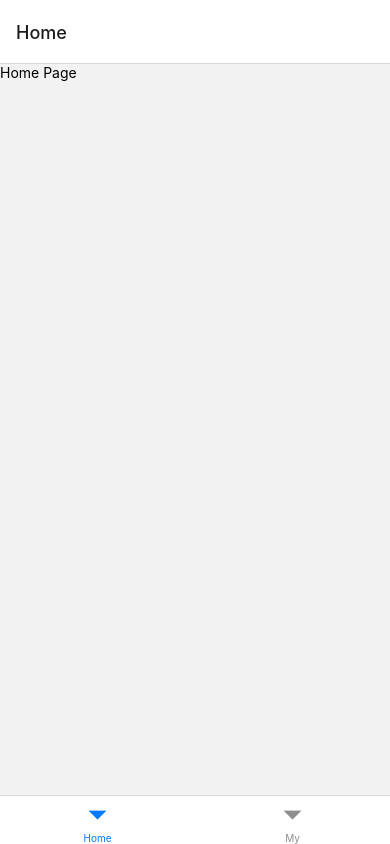
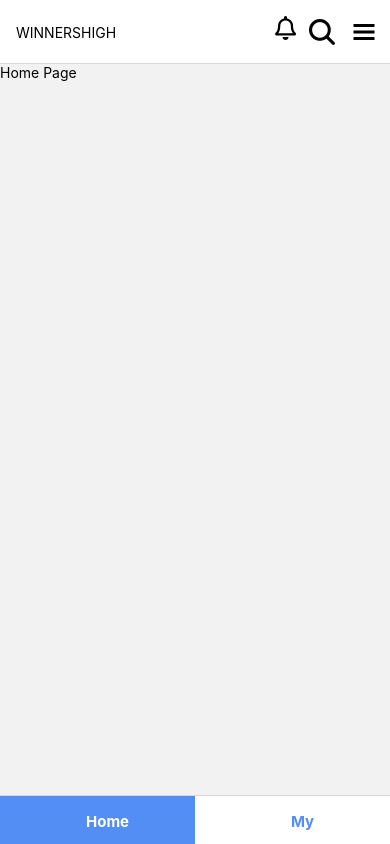
Before and after one commit to PicKey-devs/winners-high-app-rn, a React Native app: screen /Home in a window 390 px wide. Built offline with nearby package versions, Linux system fonts and the light colour scheme.

Commit message:
feat: header, buttom navi

```diff
--- a/package.json
+++ b/package.json
@@ -20,7 +20,8 @@
     "react-native-gesture-handler": "~2.9.0",
     "react-native-reanimated": "~2.14.4",
     "react-native-safe-area-context": "4.5.0",
-    "react-native-screens": "~3.20.0"
+    "react-native-screens": "~3.20.0",
+    "styled-components": "^5.3.9"
   },
   "devDependencies": {
     "@babel/core": "^7.20.0",
--- /dev/null
+++ b/src/components/ToggleItem.tsx
@@ -0,0 +1,6 @@
+import React from 'react';
+import { View, Text, Button } from 'react-native';
+
+export const ToggleItem = ({ name }: any) => {
+	return <Button title={name}></Button>;
+};
--- /dev/null
+++ b/src/core/initial-tabs.tsx
@@ -0,0 +1,54 @@
+import {
+	View,
+	Text,
+	SafeAreaView,
+	StyleSheet,
+	TouchableOpacity,
+} from 'react-native';
+import Ionicons from '@expo/vector-icons/Ionicons';
+import { FontAwesome5 } from '@expo/vector-icons';
+
+export const initTab = ({ navigation }: any) => {
+	const onBindTabs = () => {
+		navigation.setOptions({
+			headerTitle: (props: any) => (
+				<Text {...props} style={{}}>
+					WINNERSHIGH
+				</Text>
+			),
+			headerTitleAlign: 'left',
+			headerStyle: {},
+			headerRight: () => (
+				<View style={{ display: 'flex', flexDirection: 'row' }}>
+					<TouchableOpacity
+						onPress={() => alert('Right Menu Clicked')}
+						style={{ marginRight: 10, display: 'flex', flexDirection: 'row' }}
+					>
+						<View>
+							<FontAwesome5 name="bell" size={24} color="black" />
+						</View>
+					</TouchableOpacity>
+					<TouchableOpacity
+						onPress={() => alert('Right Menu Clicked')}
+						style={{ marginRight: 10, display: 'flex', flexDirection: 'row' }}
+					>
+						<View>
+							<Ionicons name="search" size={32} color="black" />
+						</View>
+					</TouchableOpacity>
+					<TouchableOpacity
+						onPress={() => alert('Right Menu Clicked')}
+						style={{ marginRight: 10, display: 'flex', flexDirection: 'row' }}
+					>
+						<View>
+							<Ionicons name="menu" size={32} color="black" />
+						</View>
+					</TouchableOpacity>
+				</View>
+			),
+		});
+	};
+	return {
+		onBindTabs,
+	};
+};
--- a/src/navigations/Tabs.tsx
+++ b/src/navigations/Tabs.tsx
@@ -7,7 +7,23 @@ const Tabs = createBottomTabNavigator();
 
 export const TabNav = () => {
 	return (
-		<Tabs.Navigator initialRouteName="Home">
+		<Tabs.Navigator
+			initialRouteName="Home"
+			screenOptions={{
+				tabBarLabelPosition: 'beside-icon',
+				tabBarLabelStyle: {
+					fontWeight: '700',
+					fontSize: 15,
+				},
+				tabBarIconStyle: { display: 'none' },
+			}}
+			tabBarOptions={{
+				activeTintColor: '#fff',
+				inactiveTintColor: '#538EF4',
+				activeBackgroundColor: '#538EF4',
+				inactiveBackgroundColor: '#fff',
+			}}
+		>
 			<Tabs.Screen name="Home" component={Home} />
 			<Tabs.Screen name="My" component={My} />
 		</Tabs.Navigator>
--- a/src/screens/Home.tsx
+++ b/src/screens/Home.tsx
@@ -1,7 +1,20 @@
 import React from 'react';
-import { View, Text } from 'react-native';
+import {
+	View,
+	Text,
+	SafeAreaView,
+	StyleSheet,
+	TouchableOpacity,
+} from 'react-native';
+import Ionicons from '@expo/vector-icons/Ionicons';
+import { FontAwesome5 } from '@expo/vector-icons';
+import { initTab } from '../core/initial-tabs';
 
-export default function Home() {
+export default function Home({ navigation }: { navigation: any }) {
+	const { onBindTabs } = initTab({ navigation });
+	React.useLayoutEffect(() => {
+		onBindTabs();
+	}, [navigation]);
 	return (
 		<View>
 			<Text>Home Page</Text>
```
Also changed, not shown: src/screens/My.tsx (+8 -2 lines), 1 other file (tests, documents, lock files or other folders).
